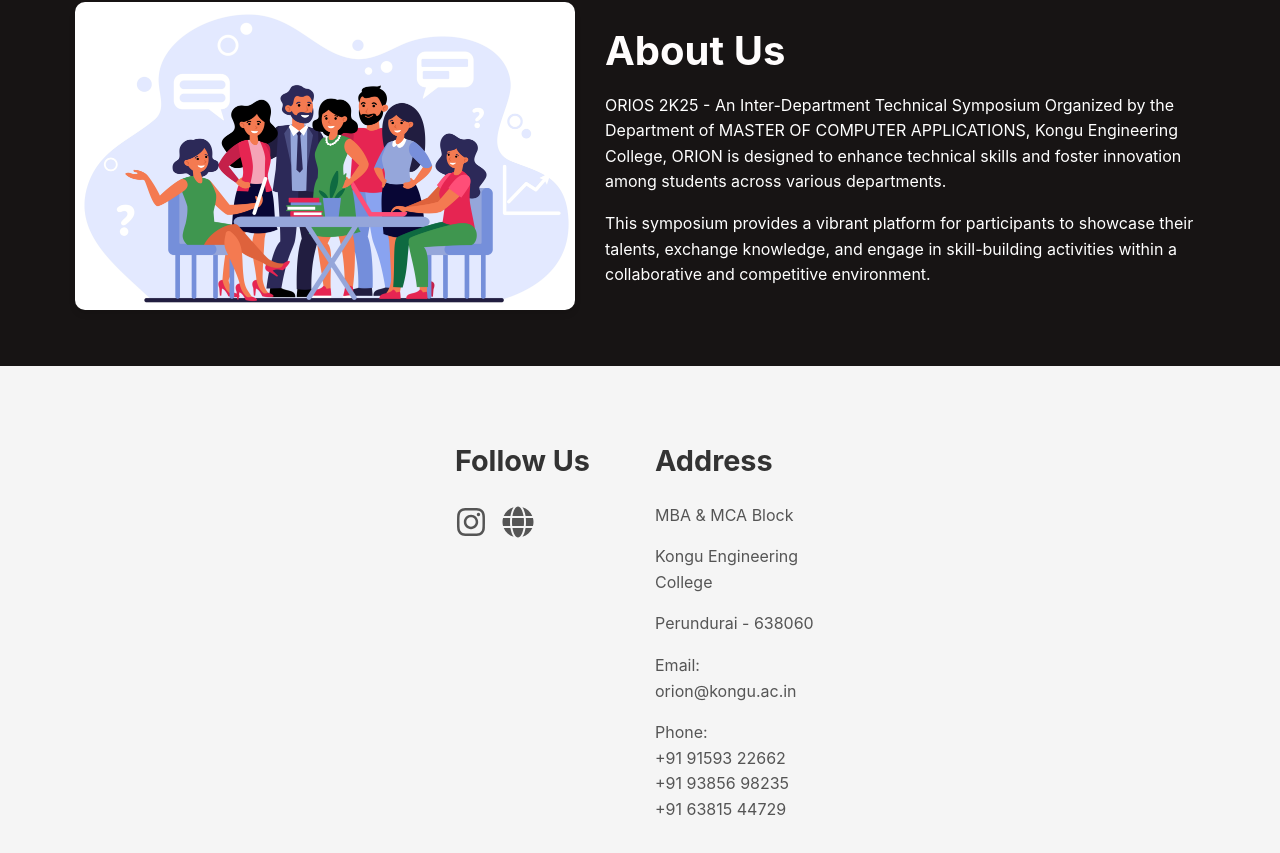
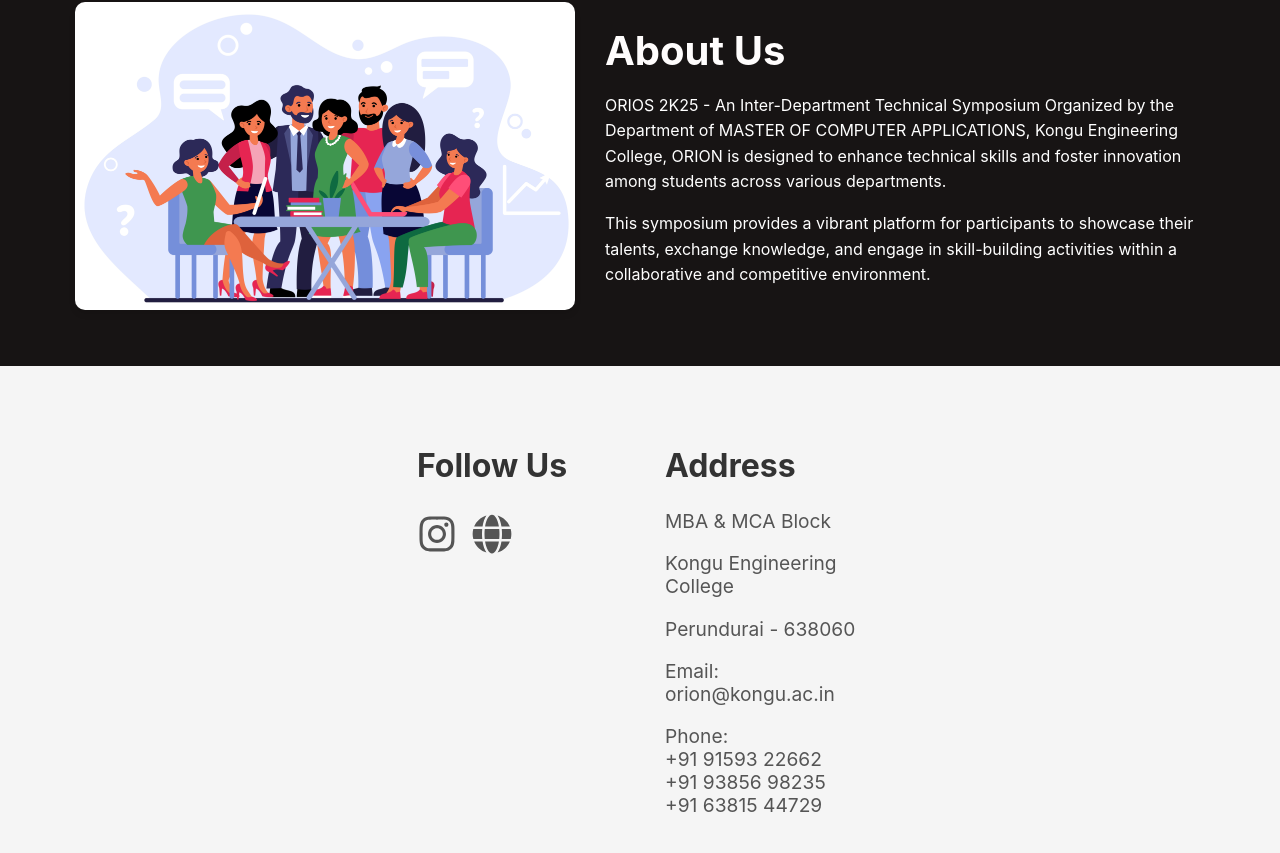
Before and after one commit to imsathishkumar1004/Orion, a React (Vite) app: page / in a window 1280 px wide. Shown: the part 1531-2384 px from the top of the page. Built offline with nearby package versions, Linux system fonts and the light colour scheme.

Commit message:
Update Contact.css

```diff
--- a/src/Contact.css
+++ b/src/Contact.css
@@ -12,14 +12,14 @@
   justify-content: space-between;
   align-items: flex-start;
   flex-wrap: wrap;
-  gap: 30px;
+  gap: 50px;
   animation: fadeInUp 1s ease-out forwards; /* Apply fade-in animation */
 }
 
 .contact-left,
 .contact-right {
-  flex: 1;
-  max-width: 400px;
+  flex: 1; /* Allow both sides to take equal space */
+  max-width: 1000px; /* Increase max-width to 1000px for both sections */
   opacity: 0; /* Start as invisible */
   animation: fadeInUp 1s ease-out forwards; /* Animation for each section */
 }
@@ -34,7 +34,7 @@
 
 .contact-left h2,
 .contact-right h2 {
-  font-size: 1.8rem;
+  font-size: 2rem; /* Increased font size */
   margin-bottom: 20px;
   color: #333;
 }
@@ -46,7 +46,7 @@
 
 .icon-link {
   color: #555;
-  font-size: 2rem;
+  font-size: 2.5rem; /* Increased icon size */
   transition: color 0.3s;
 }
 
@@ -55,10 +55,10 @@
 }
 
 .contact-right p {
-  font-size: 1rem;
+  font-size: 1.2rem; /* Slightly larger text size */
   color: #555;
   margin-bottom: 10px;
-  line-height: 1.6;
+  line-height: 1.2;
 }
 
 /* Define the fade-in-up animation */
```
